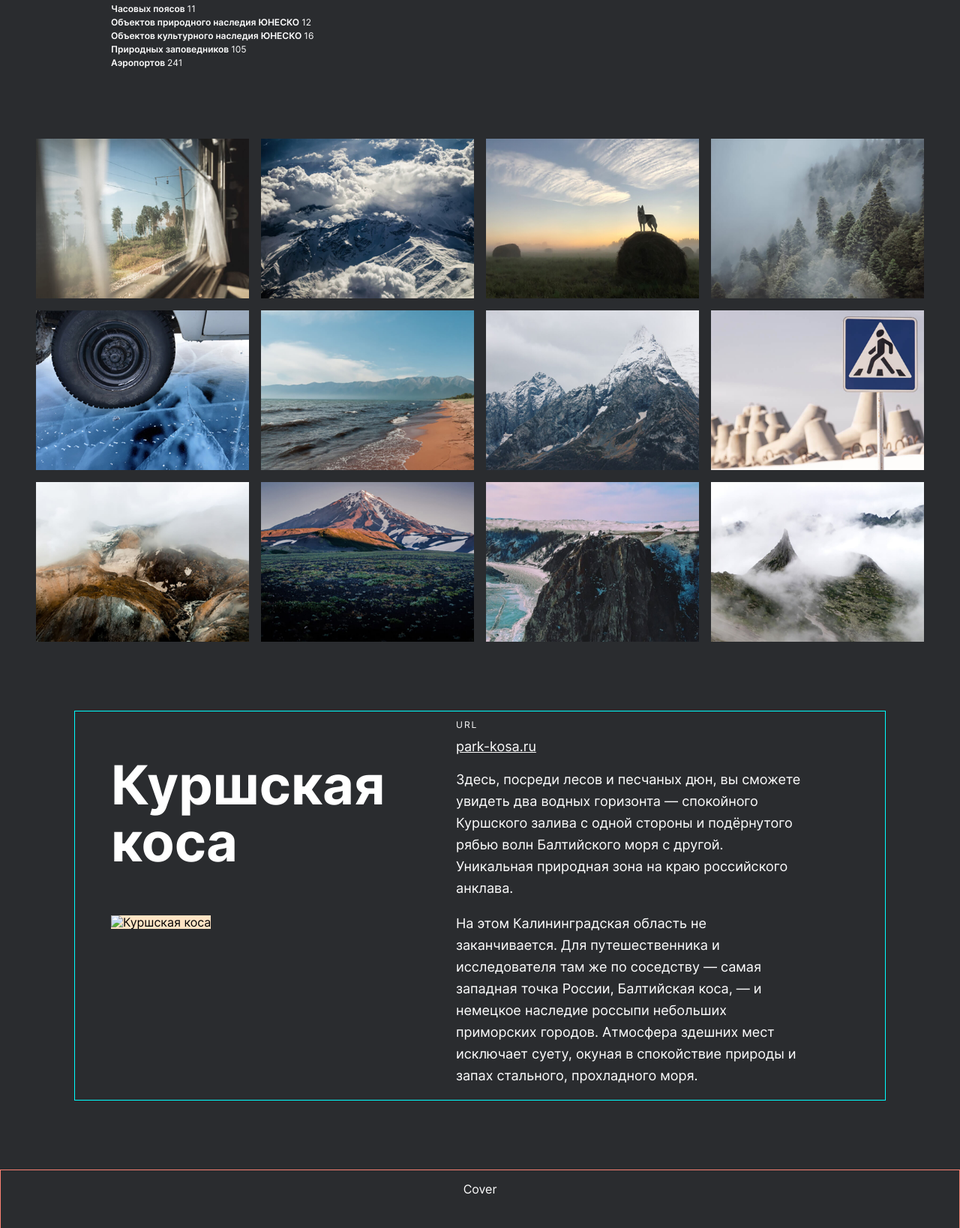
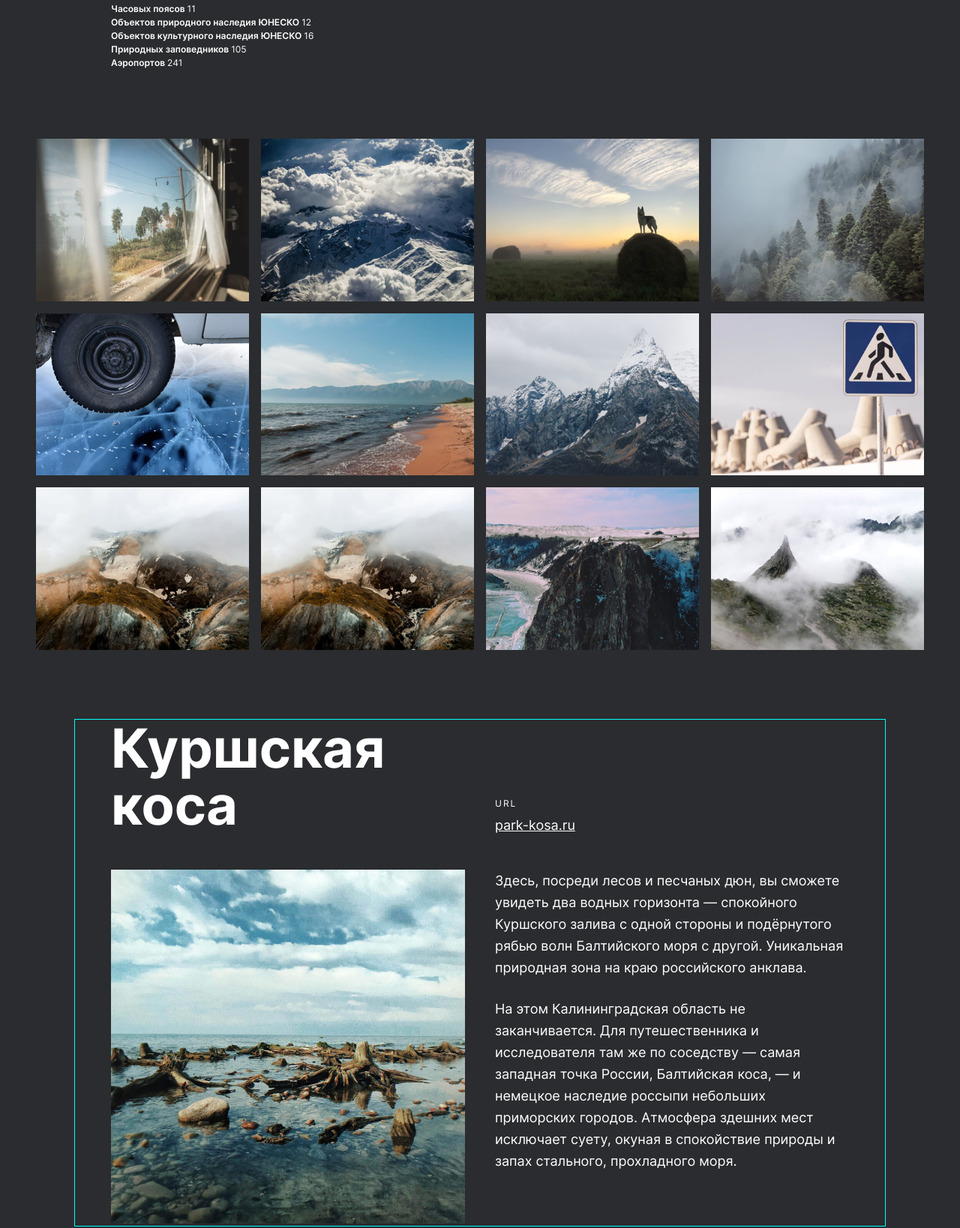
Before and after one commit to Fokusss/russian-travel, a plain HTML site: page index.html in a window 1280 px wide. Shown: the part 1572-3210 px from the top of the page at 75% size. Drawn offline with Linux system fonts and the light colour scheme.

Commit message:
cards 70%

```diff
--- a/blocks/photo-grid/__container/photo-grid__container.css
+++ b/blocks/photo-grid/__container/photo-grid__container.css
@@ -1,5 +1,8 @@
 .photo-grid__container {
+  list-style-type: none;
   max-width: 100%;
+  margin:0;
+  padding: 0;
   display: grid;
   grid-template-columns: repeat(auto-fill, minmax(282px, 1fr));
   gap: 16px;
--- a/index.html
+++ b/index.html
@@ -40,39 +40,42 @@
       </section>
 
       <section class="section-wide photo-grid">
-        <div class="photo-grid__container">
-          <img src="./images/photo-grid-train.jpg" alt="Поезд на море" class="photo-grid__item">
-          <img src="./images/photo-grid-atharva-tulsi.jpg" alt="Уллу-Тау" class="photo-grid__item">
-          <img src="./images/photo-grid-tuman.jpg" alt="Туман" class="photo-grid__item">
-          <img src="./images/photo-grid-sochi.jpg" alt="Сочи" class="photo-grid__item">
-          <img src="./images/photo-grid-arisa.jpg" alt="Зимний байкал" class="photo-grid__item">
-          <img src="./images/photo-grid-baikal.jpg" alt="Летний байкал" class="photo-grid__item">
-          <img src="./images/photo-grid-elbrus.jpg" alt="Эльбрус" class="photo-grid__item">
-          <img src="./images/photo-grid-kondratiev.jpg" alt="Фото Станислава Кондратьева" class="photo-grid__item">
-          <img src="./images/photo-grid-kamchatka-1.jpg" alt="Камчатка" class="photo-grid__item">
-          <img src="./images/photo-grid-kamchatka-2.jpg" alt="Камчатка" class="photo-grid__item">
-          <img src="./images/photo-grid-baikal-2.jpg" alt="Байкал" class="photo-grid__item">
-          <img src="./images/photo-grid-ergaki.jpg" alt="Ергаки" class="photo-grid__item">
-        </div>
+        <ul class="photo-grid__container">
+          <li><img src="./images/photo-grid-train.jpg" alt="Поезд на море" class="photo-grid__item"></li>
+          <li><img src="./images/photo-grid-atharva-tulsi.jpg" alt="Уллу-Тау" class="photo-grid__item"></li>
+          <li><img src="./images/photo-grid-tuman.jpg" alt="Туман" class="photo-grid__item"></li>
+          <li><img src="./images/photo-grid-sochi.jpg" alt="Сочи" class="photo-grid__item"></li>
+          <li><img src="./images/photo-grid-arisa.jpg" alt="Зимний байкал" class="photo-grid__item"></li>
+          <li><img src="./images/photo-grid-baikal.jpg" alt="Летний байкал" class="photo-grid__item"></li>
+          <li><img src="./images/photo-grid-elbrus.jpg" alt="Эльбрус" class="photo-grid__item"></li>
+          <li><img src="./images/photo-grid-kondratiev.jpg" alt="Фото Станислава Кондратьева" class="photo-grid__item"></li>
+          <li><img src="./images/photo-grid-kamchatka-1.jpg" alt="Камчатка" class="photo-grid__item"></li>
+          <li><img src="./images/photo-grid-kamchatka-1.jpg" alt="Камчатка" class="photo-grid__item"></li>
+          <li><img src="./images/photo-grid-baikal-2.jpg" alt="Байкал" class="photo-grid__item"></li>
+          <li><img src="./images/photo-grid-ergaki.jpg" alt="Ергаки" class="photo-grid__item"></li>
+        </ul>
 
       </section>
 
       <section class="section cards">
-        <div class="card-container">
-          <div class="1c"><h2 class="card-container__title">Куршская коса</h2>
-          <img src="" alt="Куршская коса" class="crad-container__image"></div>
-          <div class="2c"><p class="card-container__header-url">URL</p>
-          <a href="park-kosa.ru" class="card-container__link">park-kosa.ru</a>
-          <p class="card-container__paragraph">Здесь, посреди лесов и песчаных дюн, вы сможете увидеть два водных горизонта — спокойного Куршского залива с одной стороны и подёрнутого рябью волн Балтийского моря с другой. Уникальная природная зона на краю российского анклава.</p>
-          <p class="card-container__paragraph">На этом Калининградская область не заканчивается. Для путешественника и исследователя там же по соседству — самая западная точка России, Балтийская коса, — и немецкое наследие россыпи небольших приморских городов. Атмосфера здешних мест исключает суету, окуная в спокойствие природы и запах стального, прохладного моря.</p>
-          </div>
-        </div>
+        <ul class="card-container">
+          <li><h2 class="card-container__title">Куршская коса</h2></li>
+          <li class="card-container__special">
+            <ul class="card-container__block">
+              <li><p class="card-container__header-url">URL</p></li>
+              <li><a href="park-kosa.ru" class="card-container__link">park-kosa.ru</a></li>
+            </ul>
+          </li>
+            <li><img src="./images/place-kosa.jpg" alt="Куршская коса" class="crad-container__image"></li>
+            <li>
+              <ul class="card-container__block">
+                <li><p class="card-container__paragraph">Здесь, посреди лесов и песчаных дюн, вы сможете увидеть два водных горизонта — спокойного Куршского залива с одной стороны и подёрнутого рябью волн Балтийского моря с другой. Уникальная природная зона на краю российского анклава.</p></li>
+                <li><p class="card-container__paragraph">На этом Калининградская область не заканчивается. Для путешественника и исследователя там же по соседству — самая западная точка России, Балтийская коса, — и немецкое наследие россыпи небольших приморских городов. Атмосфера здешних мест исключает суету, окуная в спокойствие природы и запах стального, прохладного моря.</p></li>
+              </ul>
+            </li>
+        </ul>
 
 
-        <div class="cards__container"></div>
-        <div class="cards__container"></div>
-        <div class="cards__container"></div>
-        <div class="cards__container"></div>
       </section>
 
       <section class="section-wide cover">
--- a/style.css
+++ b/style.css
@@ -252,7 +252,10 @@
 }
 
 .photo-grid__container {
+  list-style-type: none;
   max-width: 100%;
+  margin:0;
+  padding: 0;
   display: grid;
   grid-template-columns: repeat(auto-fill, minmax(282px, 1fr));
   gap: 16px;
@@ -275,8 +278,35 @@
 }
 
 .card-container {
+  list-style-type: none;
+  padding: 0;
+  margin: 0;
   display: grid;
-  grid-template-columns: repeat(auto-fill, minmax(400px, 460px));
+  grid-template-columns: repeat(auto-fill, minmax(340px, 1fr));
+  grid-gap: 48px 40px;
+}
+
+
+@media screen and (max-width: 1024px) {
+  .card-container {
+    grid-gap: 48px 32px;
+  }
+}
+
+@media screen and (max-width: 860px) {
+  .card-container {
+    grid-gap: 48px 28px;
+  }
+}
+
+.card-container__block {
+  list-style-type: none;
+  margin: 0;
+  padding: 0;
+}
+
+.card-container__special {
+  align-self: end;
 }
 
 .card-container__title {
@@ -284,13 +314,14 @@
   font-size: 72px;
   line-height: 76px;
   color: white;
+  margin: 0;
 }
 
 .crad-container__image {
-  background-color: bisque;
   width: 100%;
-  height: 100%;
+
 }
+
 
 .card-container__header-url {
   font-size: 12px;
@@ -309,9 +340,8 @@
   font-size: 18px;
   line-height: 29px;
   color: white;
+  margin: 0 0 26px 0;
 }
-
-
 
 
 .cover {
```
